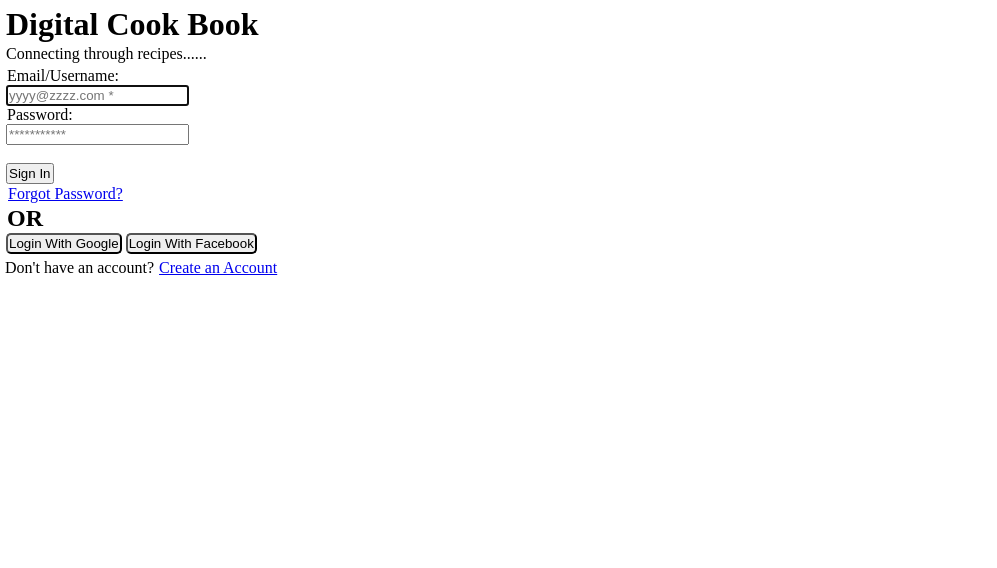
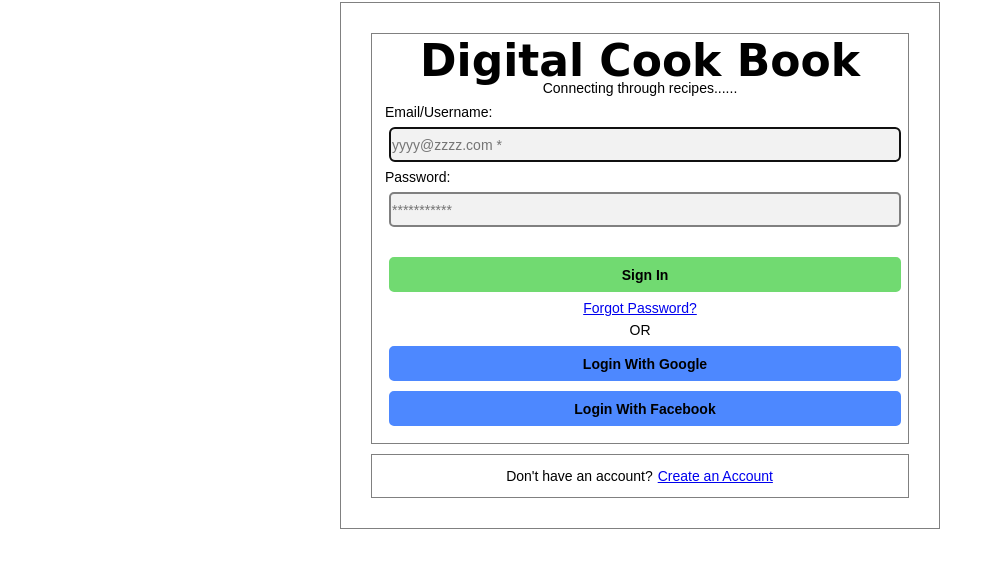
Before and after one commit to SudarshanKumar143341/hit381, a plain HTML site: page index.html in a window 1280 px wide. Shown: the whole page, without its empty margins (0-997 px from the left). Drawn offline with Linux system fonts and the light colour scheme.

Commit message:
Signed-off-by: SudarshanKumar143341 <48338961+SudarshanKumar143341@users.noreply.github.com> Adding css to sign in page
Signed-off-by: SudarshanKumar143341 <48338961+SudarshanKumar143341@users.noreply.github.com>

```diff
--- a/style.css
+++ b/style.css
@@ -1,16 +1,80 @@
 *{
-  margin:0px;
+  margin:0 auto;
   padding:1px;
   box-sizing:border-box;
+  font-family: Arial, "Helvetica Neue", Helvetica, sans-serif;
+  font-size: 14px;
+  font-style: normal;
+  font-variant: normal;
+  font-weight: 400;
+  line-height: 20px;
 }
 body{
   background:white;
 }
 
+button,input{
+  border-radius: 5px;
+  margin:5px;
+  width: 100%;
+  height: 35px;
+
+}
+
+input{
+  border: 2px solid grey;
+  background: #f2f2f2;
+}
 button{
-  border-radius: 5px;
+  background:#4d88ff;
+  color: black;
+  border:2px solid #4d88ff;
+  font-weight: bolder;
+}
+
+input#signin{
+  background:#71da71;
+  color: black;
+  border:2px solid #71da71;
+  font-weight: bolder;
+}
+h1{
+   font-family: "Brush Script MT", cursive;
+   font-size: 44px;
+   font-style: normal;
+   font-variant: normal;
+   font-weight: 600;
+   line-height: 30px;
+}
+h1,h2,p{
+  text-align: center;
+  }
+.forgot-password{
+  text-align: center;
+}
+.outer-box{
+  border: 1px solid grey;
+  padding:20px;
+}
+.heading-sign-in{
+  border:1px solid grey;
+  margin:10px;
+  padding:10px;
+}
+.sign-up{
+  border: 1px solid grey;
+  margin: 10px;
+  padding:10px;
+}
+#signin{
+  align-self: center;
 }
 @media screen and (min-width:600px){
-
+  .outer-box{
+    border: 1px solid grey;
+    padding:20px;
+    height:auto;
+    width: 600px;
+  }
 
 }
```
